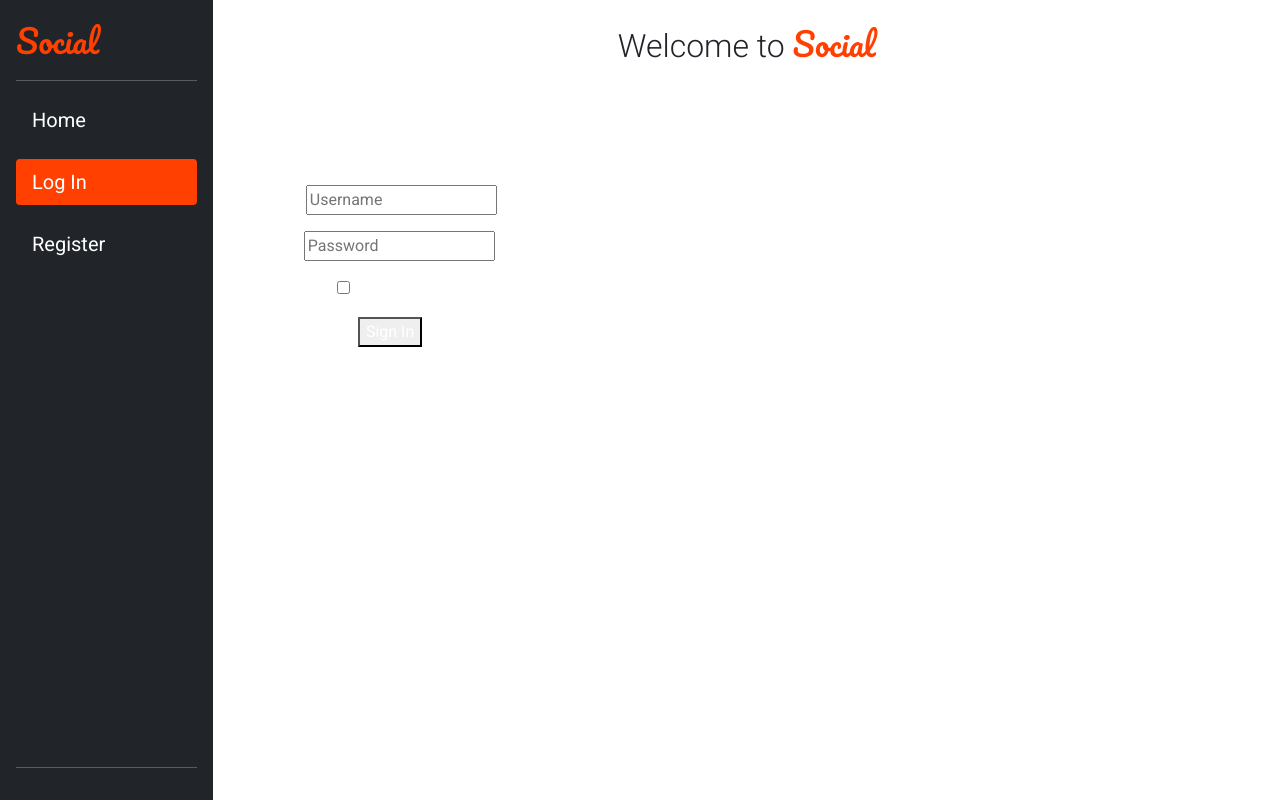
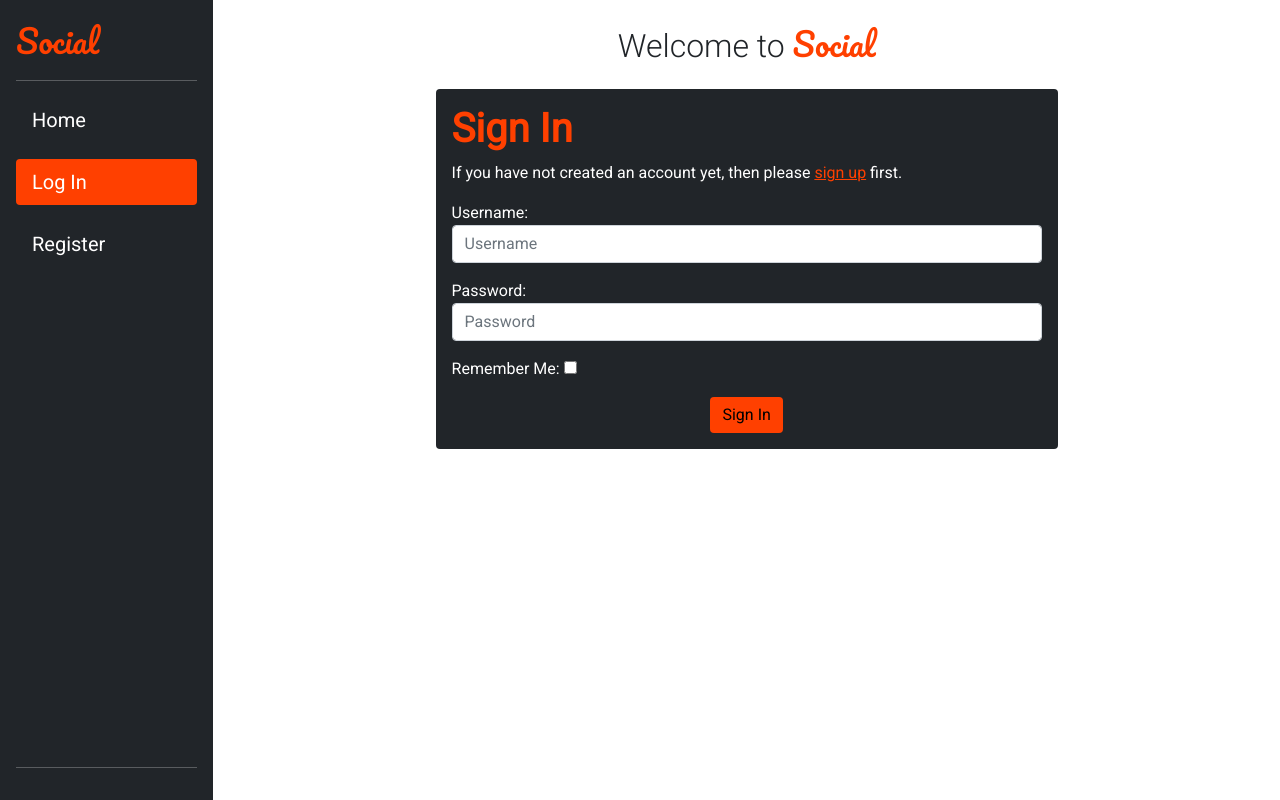
Before and after one commit to Code-Institute-Submissions/social, a Django app: page /accounts/login/ in a window 1280 px wide. Run offline with Django 4.2, Linux system fonts and the light colour scheme; some libraries are stand-ins or nearby versions.

Commit message:
Style login form

```diff
--- a/static/css/style.css
+++ b/static/css/style.css
@@ -15,7 +15,7 @@ a:hover {
 }
 
 .org-text {
-    color: #ff4000;
+    color: #ff4000 !important;
 }
 
 .org-bg {
--- a/static/js/script.js
+++ b/static/js/script.js
@@ -1,9 +1,12 @@
 $(document).ready(function () {
-    /** Toggle navigation */
+    // Toggle navigation
     $("#nav-toggle").click(function () {
         arrowToggle();
         $("#nav-collapse").toggle(500);
     });
+
+    // Bootstrap class control
+    loginClassAdd();
 });
 
 /** Check current status of arrow nav toggler and change it to the opposite.*/
@@ -18,3 +21,9 @@ function arrowToggle() {
             .addClass("fa-arrow-circle-right");
     }
 }
+
+/** Add Bootstrap classes to Login page inputs dynamically created by allauth */
+function loginClassAdd() {
+    $("#id_login").addClass("form-control");
+    $("#id_password").addClass("form-control");
+}
--- a/templates/account/login.html
+++ b/templates/account/login.html
@@ -6,41 +6,28 @@
 {% block head_title %}{% trans "Sign In" %}{% endblock %}
 
 {% block content %}
+<div class="row justify-content-center">
+    <div class="col-11 col-md-7 col-xxl-5 grey-bg rounded p-3">
 
-<h1>{% trans "Sign In" %}</h1>
+        <h1 class="org-text fw-bold">{% trans "Sign In" %}</h1>
 
-{% get_providers as socialaccount_providers %}
+        <p>{% blocktrans %}If you have not created an account yet, then please
+            <a class="org-text text-decoration-underline" href="{{ signup_url }}">sign up</a> first.{% endblocktrans %}
+        </p>
 
-{% if socialaccount_providers %}
-<p>{% blocktrans with site.name as site_name %}Please sign in with one
-of your existing third party accounts. Or, <a href="{{ signup_url }}">sign up</a>
-for a {{ site_name }} account and sign in below:{% endblocktrans %}</p>
+        <!-- Form Component -->
+        <form class="login" method="POST" action="{% url 'account_login' %}">
+            {% csrf_token %}
+            {{ form.as_p }}
+            {% if redirect_field_value %}
+            <input class=type="hidden" name="{{ redirect_field_name }}" value="{{ redirect_field_value }}" />
+            {% endif %}
 
-<div class="socialaccount_ballot">
-
-  <ul class="socialaccount_providers">
-    {% include "socialaccount/snippets/provider_list.html" with process="login" %}
-  </ul>
-
-  <div class="login-or">{% trans 'or' %}</div>
-
+            <div class="text-center">
+                <button class="primaryAction btn-warning btn org-bg" type="submit">{% trans "Sign In" %}</button>
+            </div>
+        </form>
+    </div>
 </div>
 
-{% include "socialaccount/snippets/login_extra.html" %}
-
-{% else %}
-<p>{% blocktrans %}If you have not created an account yet, then please
-<a href="{{ signup_url }}">sign up</a> first.{% endblocktrans %}</p>
-{% endif %}
-
-<form class="login" method="POST" action="{% url 'account_login' %}">
-  {% csrf_token %}
-  {{ form.as_p }}
-  {% if redirect_field_value %}
-  <input type="hidden" name="{{ redirect_field_name }}" value="{{ redirect_field_value }}" />
-  {% endif %}
-  <a class="button secondaryAction" href="{% url 'account_reset_password' %}">{% trans "Forgot Password?" %}</a>
-  <button class="primaryAction" type="submit">{% trans "Sign In" %}</button>
-</form>
-
 {% endblock %}
```
